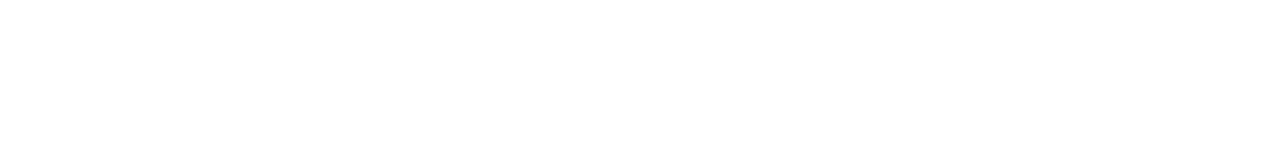
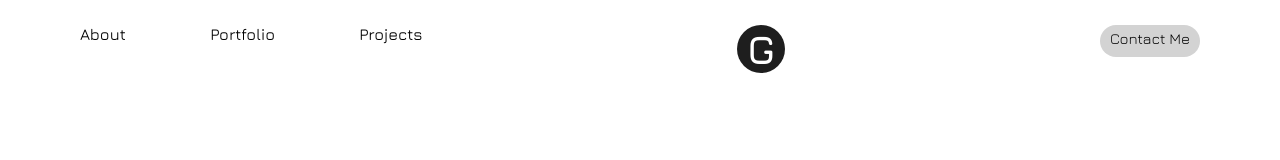
Before and after one commit to 2213saabji/MyPortfolio, a plain HTML site: page index.html in a window 1280 px wide. Drawn offline with nearby package versions, Linux system fonts and the light colour scheme.

Commit message:
navbar done

```diff
--- a/index.html
+++ b/index.html
@@ -3,9 +3,27 @@
 <head>
     <meta charset="UTF-8">
     <meta name="viewport" content="width=device-width, initial-scale=1.0">
+    <link rel="stylesheet" href="./style/style.css">
+    <script src="./json/style.js"></script>
     <title>Document</title>
+    <link href="https://fonts.googleapis.com/css2?family=Jura:wght@300;400;500;600;700&display=swap" rel="stylesheet">
 </head>
 <body>
+    <div class="maincontainer">
+        <header>
+            <div class="leftnav">
+                <a href="#">About</a>
+                <a href="#home">Portfolio</a>
+                <a href="#">Projects</a>
+            </div>
+            <div class="logo">G</div>
+            <div class="rightnav">
+                <a href="#">Contact Me</a>
+            </div>
+        </header>
+        <div class="home">
 
+        </div>
+    </div>
 </body>
 </html>
--- /dev/null
+++ b/style/style.css
@@ -0,0 +1,39 @@
+*{
+    padding: 0;
+    border: 0;
+    margin: 0;
+    font-family: 'Jura', sans-serif;
+}
+a{
+    text-decoration: none;
+    color: black;
+}
+
+header{
+    display: flex;
+    justify-content: space-between  ;
+    margin-top: 25px;
+}
+header .leftnav{
+    font-weight: 500;
+    word-spacing: 80px;
+    margin-left: 80px;
+    }
+header .logo{
+    padding: 0px 10px;
+    background-color: rgb(30, 30, 30);
+    color: white;
+    border-radius: 50%;
+    font-size: 40px;
+    font-weight: 700;
+
+}
+header .rightnav{
+    margin-right: 80px;
+    background-color: lightgrey;
+    padding: 5px 10px 0px;
+    border-radius: 50px;
+    height: 27px;
+    font-size: 15px;
+    font-weight: 400;
+}
```
Also changed, not shown: json/style.js (added), 1 other file.
